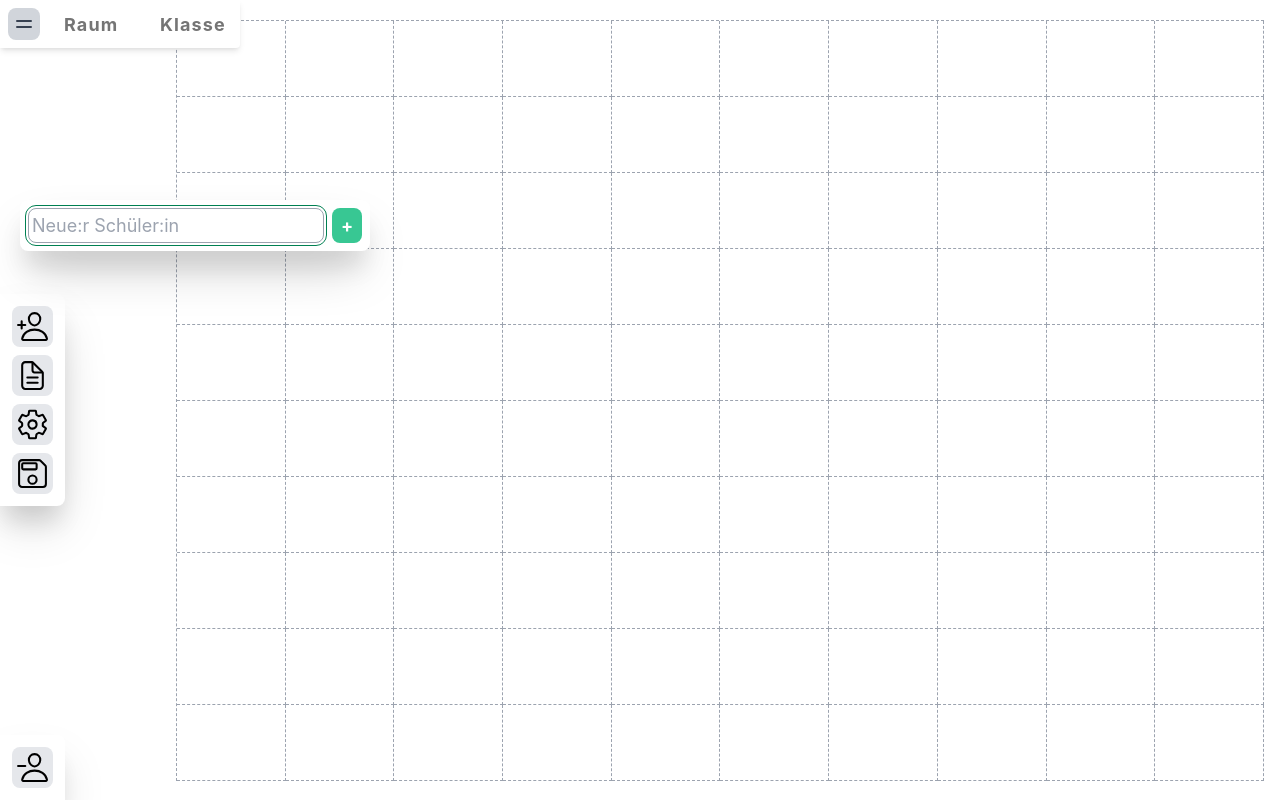
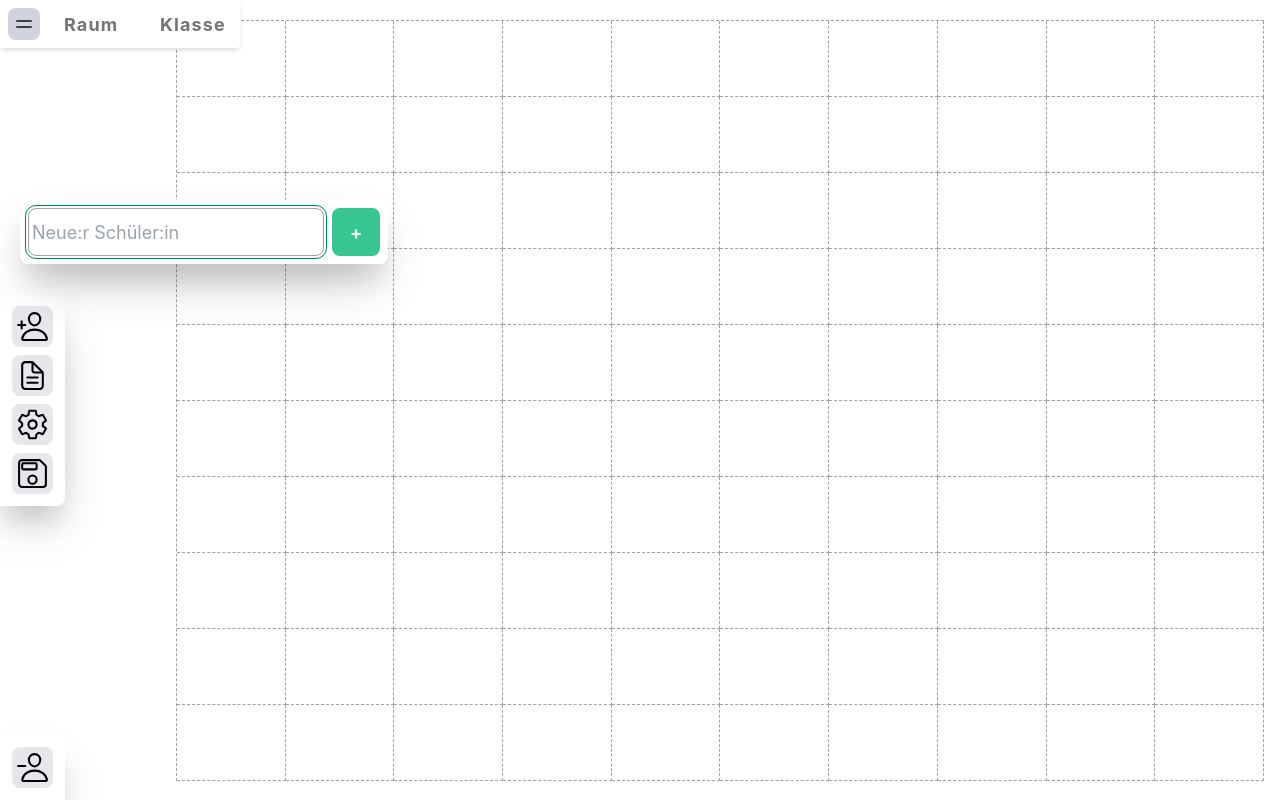
Before and after one commit to christiankozalla/sitzplan, a React (Vite) app: page / in a window 1280 px wide. Both pictures are taken after a click on the picture 32 px from the left and 326 px from the top of the page. Built offline with nearby package versions, Linux system fonts and the light colour scheme.

Commit message:
AddStudent Input and Button have fixed Height - Vertically Aligned

```diff
--- a/src/components/AddStudent.module.css
+++ b/src/components/AddStudent.module.css
@@ -1,5 +1,10 @@
+:root {
+  --addStudentHeight: 48px;
+}
+
 .addStudent {
   display: flex;
+  height: var(--addStudentHeight);
 }
 
 .addStudentInput {
@@ -16,7 +21,7 @@
 .addStudentButton {
   border: none;
   cursor: pointer;
-  width: 30px;
+  width: var(--addStudentHeight);
   border-radius: var(--space);
   background-color: var(--color-primary-light);
   color: white;
--- a/src/components/Conditions.module.css
+++ b/src/components/Conditions.module.css
@@ -20,6 +20,7 @@
   grid-area: editorHeadline;
   display: flex;
   justify-content: space-between;
+  align-items: center;
 }
 
 #studentEditor {
```
